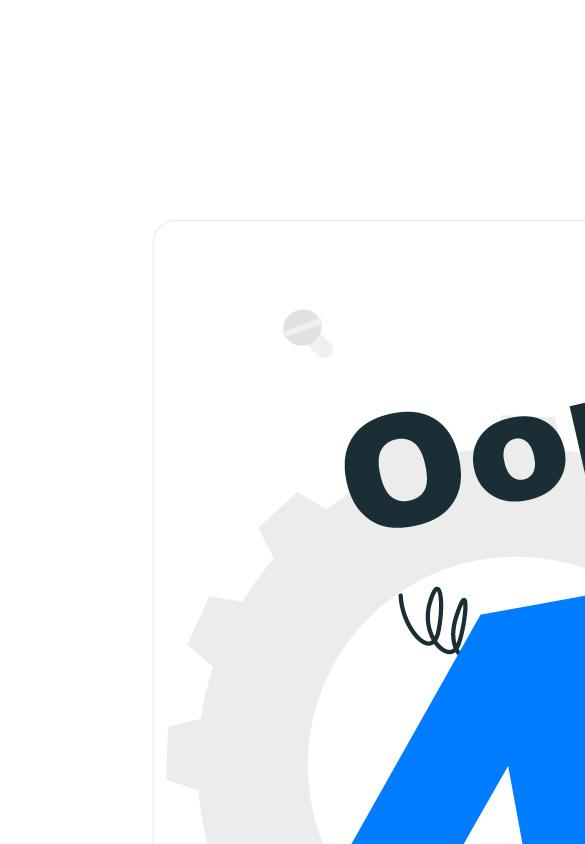
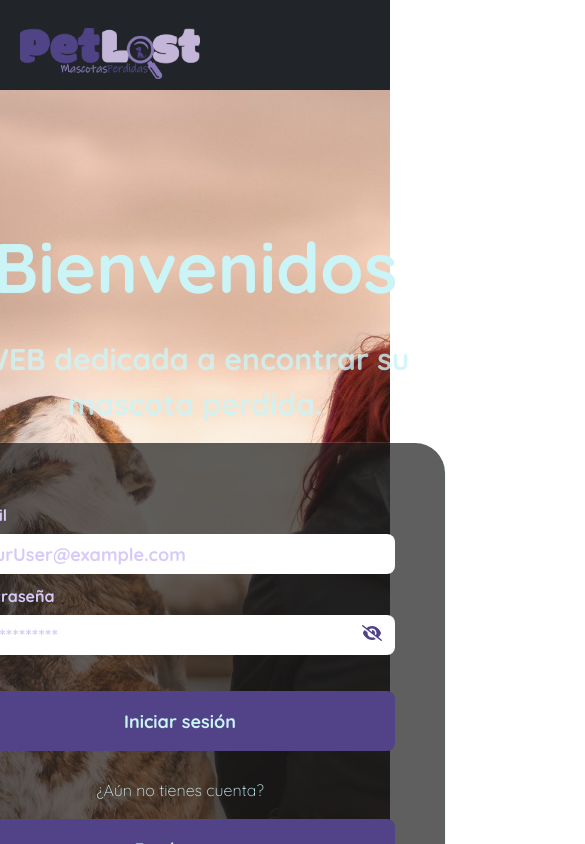
Before and after one commit to Dev-Joshua/Proyecto-Ciclo4, a React (Create React App) app in the folder frontend/: page / in a window 390 px wide. Shown: the top 844 px of the page, 585 px wide, since content can reach past the window. Built offline with nearby package versions, Linux system fonts and the light colour scheme.

Commit message:
termino de modificar la interfaz de login y register

```diff
--- a/frontend/package.json
+++ b/frontend/package.json
@@ -6,9 +6,11 @@
     "@fortawesome/fontawesome-svg-core": "^6.2.1",
     "@fortawesome/free-regular-svg-icons": "^6.2.1",
     "@fortawesome/free-solid-svg-icons": "^6.2.1",
+    "@fortawesome/react-fontawesome": "^0.2.0",
     "@testing-library/jest-dom": "^5.16.5",
     "@testing-library/react": "^13.4.0",
     "@testing-library/user-event": "^13.5.0",
+    "axios": "^1.1.3",
     "bootstrap": "^5.2.2",
     "react": "^18.2.0",
     "react-bootstrap": "^2.6.0",
--- a/frontend/src/App.js
+++ b/frontend/src/App.js
@@ -1,7 +1,6 @@
 // import logo from "./logo.svg";
 // import "./App.css";
 import "bootstrap/dist/css/bootstrap.min.css";
-import Login from "./components/login/login";
 import AppRouter from "./components/router/router";
 
 function App() {
--- a/frontend/src/components/login/login.css
+++ b/frontend/src/components/login/login.css
@@ -44,20 +44,21 @@ body {
   display: flex;
   flex-direction: column;
   min-height: 100%;
-  background-image: linear-gradient(0deg, rgb(0 0 0 / 57%), rgb(0 0 0 / 0%)),
-    url(../../assets/img/principal.jpg);
+  /* background-image: linear-gradient(0deg, rgb(0 0 0 / 57%), rgb(0 0 0 / 0%)),
+    url(../../assets/img/principal.jpg); */
+}
+main {
   background-size: cover;
   background-repeat: no-repeat;
   background-position: center;
 }
-
 .container-main {
-  height: 100vh;
   display: flex;
-  width: auto;
+  width: 100%;
   justify-content: space-evenly;
   align-items: center;
   column-gap: 20px;
+  padding: 20px;
 }
 
 .texto-login {
@@ -116,7 +117,7 @@ body {
 .texto-login h1 {
   color: var(--letter);
   font-weight: bold;
-  font-size: 90px;
+  font-size: 80px;
   text-align: center;
 }
 
@@ -131,7 +132,7 @@ body {
 }
 
 .login {
-  width: 560px;
+  width: 500px;
   background: var(--fondo-container);
   box-shadow: 0 0px 1px rgb(255 255 255), 0 2px 3px var(--letter);
   height: 476px;
@@ -161,7 +162,7 @@ form a {
 
 label {
   font-weight: bold;
-  margin-bottom: 10px;
+  margin-bottom: 2px;
   color: var(--label);
   font-size: 16px;
   text-align: left;
@@ -172,7 +173,6 @@ input {
   height: 40px;
   font-size: 18px;
   padding: 8px;
-  margin-bottom: 30px;
   color: var(--button);
   border: none;
 }
@@ -187,18 +187,9 @@ input::placeholder {
   display: flex;
   flex-direction: row-reverse;
   position: relative;
-  top: -60px;
+  top: -40px;
   right: -90%;
   width: 30px;
-}
-
-#toggle::before {
-  content: "\f06e";
-  font-family: fontAwesome;
-}
-
-#toggle.hide::before {
-  content: "\f070";
 }
 
 .button {
@@ -209,7 +200,7 @@ input::placeholder {
 .login h3 {
   color: var(--letter);
   text-align: center;
-  margin-top: 50px;
+  margin-top: 30px;
   font-weight: lighter;
   font-size: 16px;
 }
@@ -224,6 +215,7 @@ button {
   padding: 8px;
   cursor: pointer;
   border: none;
+  margin-top: 10px;
 }
 
 button a {
--- a/frontend/src/components/login/login.js
+++ b/frontend/src/components/login/login.js
@@ -2,20 +2,35 @@ import React from "react";
 import Navbar from "../navbar/navbar";
 // import { Button, Form, Container } from "react-bootstrap";
 import "./login.css";
+import Background from "../../assets/img/principal.jpg";
+
+import { FontAwesomeIcon } from "@fortawesome/react-fontawesome";
+import { faEyeSlash } from "@fortawesome/free-solid-svg-icons";
 // import Logo from "../../assets/logos/logo2.png";
 
 export default class login extends React.Component {
-  // constructor(props) {
-  //   super(props);
-  // }
+  constructor(props) {
+    super(props);
+    this.state = {};
+  }
+  showHide() {
+    const password = document.getElementById("password");
+    const toggle = document.getElementById("toggle");
+    if (password.type === "password") {
+      password.setAttribute("type", "text");
+      toggle.classList.add("hide");
+    } else {
+      password.setAttribute("type", "password");
+      toggle.classList.remove("hide");
+    }
+  }
   render() {
     return (
       <>
         <Navbar />
-        <main>
+        <main style={{ backgroundImage: `url(${Background})` }}>
           <section className="container-main">
             <section className="texto-login">
-              <img src="./logo2.png" alt="" />
               <h1 className="texto-login-ani">Bienvenidos</h1>
               <p>WEB dedicada a encontrar su mascota perdida.</p>
             </section>
@@ -37,13 +52,20 @@ export default class login extends React.Component {
                   id="password"
                   required
                 />
-                <div id="toggle"></div>
+                <div
+                  id="toggle"
+                  onClick={() => {
+                    this.showHide();
+                  }}
+                >
+                  <FontAwesomeIcon icon={faEyeSlash} />
+                </div>
                 <button type="submit">
                   <a href="../login/login.js">Iniciar sesión</a>
                 </button>
                 <h3>¿Aún no tienes cuenta?</h3>
                 <button>
-                  <a href="../register/register.js">Regístrate</a>
+                  <a href="../register">Regístrate</a>
                 </button>
               </form>
             </section>
--- a/frontend/src/components/navbar/navbar.js
+++ b/frontend/src/components/navbar/navbar.js
@@ -6,13 +6,14 @@ import Logo from "../../assets/logos/logo2.png";
 export default class navbar extends React.Component {
   constructor(props) {
     super(props);
+    this.state = {};
   }
   state = {};
   render() {
     return (
       <Navbar expand="lg" variant="light" bg="dark">
         <nav>
-          <a href="./login.js">
+          <a href="../login">
             <img src={Logo} alt="logo" />
           </a>
         </nav>
--- /dev/null
+++ b/frontend/src/components/register/register.css
@@ -0,0 +1,211 @@
+@import url("https://fonts.googleapis.com/css2?family=Quicksand:wght@300;400;500;600;700&display=swap");
+
+:root {
+  --label: #d6caf8;
+  --black: #000000;
+  --header: #0d1122;
+  --fondo-container: #1e1e1eb5;
+  --letter: #cbf4f7;
+  --white: #ffff;
+  --button: #524388;
+  --hover: #00eeff80;
+  /* --sm: 14px;
+  --md: 16px;
+  --lg: 20px; */
+}
+
+* {
+  padding: 0;
+  margin: 0;
+  box-sizing: border-box;
+  font-family: "Quicksand", sans-serif;
+  outline: none;
+}
+/*
+header {
+  position: absolute;
+  top: 0px;
+}
+
+header img {
+  width: 250px;
+  margin: 30px 50px 0px;
+}
+
+body {
+  background-image: linear-gradient(
+      0deg,
+      rgba(0, 0, 0, 0.5),
+      rgba(0, 0, 0, 0.5)
+    ),
+    url(../../assets/img/foto_fondo2.jpg);
+  background-size: cover;
+  background-repeat: no-repeat;
+  background-position: center;
+  width: 100%;
+  min-height: 100vh;
+} */
+
+main {
+  background-size: cover;
+  background-repeat: no-repeat;
+  background-position: center;
+  display: flex;
+  justify-content: center;
+  align-content: center;
+  flex-wrap: wrap;
+  flex-direction: column;
+  align-items: center;
+}
+
+.container-main {
+  margin: 115px 0px;
+}
+
+.icon-closed a {
+  position: relative;
+  top: -20px;
+  left: 260px;
+  font-size: 30px;
+  color: var(--label);
+}
+
+.register {
+  width: 560px;
+  background: var(--fondo-container);
+  box-shadow: 0 0px 1px rgb(255 255 255), 0 2px 3px var(--letter);
+  height: 750px;
+  width: 625px;
+  display: flex;
+  flex-direction: column;
+  justify-content: center;
+  border-radius: 30px;
+  text-transform: capitalize;
+  align-items: center;
+}
+
+form {
+  display: flex;
+  flex-direction: column;
+  padding: 10px;
+  margin-top: 20px;
+}
+
+.title {
+  margin-top: -20px;
+}
+
+.title h2 {
+  text-align: center;
+  color: var(--white);
+  font-size: 35px;
+  font-weight: bold;
+}
+
+label {
+  font-weight: bold;
+  color: var(--label);
+  font-size: 18px;
+}
+
+input {
+  border-radius: 8px;
+  height: 40px;
+  font-size: 18px;
+  padding: 8px;
+  margin-bottom: 10px;
+  color: var(--button);
+  border: none;
+  margin-top: 5px;
+  font-weight: bold;
+}
+
+input::placeholder {
+  color: var(--label);
+}
+
+.second-details {
+  display: grid;
+  grid-template-columns: 105px 395px;
+  grid-column-gap: 20px;
+  align-items: center;
+}
+
+button {
+  background-color: var(--button);
+  border-color: var(--letter);
+  border-radius: 8px;
+  height: 60px;
+  font-weight: bold;
+  font-size: 20px;
+  padding: 8px;
+  cursor: pointer;
+  border: none;
+}
+
+button a {
+  text-decoration: none;
+  color: var(--letter);
+}
+
+/* button:hover,
+a:hover {
+  background-color: var(--label);
+  animation: .1s ease-in;
+  color: #000000;
+} */
+
+/* -----------------Pie de Pagina --------------------*/
+.footer {
+  padding: 20px 0;
+  text-align: center;
+  position: absolute;
+  bottom: 0;
+  width: 100%;
+  display: flex;
+  justify-content: space-evenly;
+}
+
+.footer-logos-co img {
+  width: 70px;
+  height: 45px;
+  margin: 5px;
+}
+
+.copyright {
+  color: var(--letter);
+  font-size: 12px;
+  opacity: 0.3;
+}
+
+/* Responsive */
+@media (max-width: 920px) {
+  .container-main {
+    flex-direction: column;
+  }
+}
+
+@media (max-width: 620px) {
+  .texto-login h1 {
+    font-size: 70px;
+  }
+  .texto-login p {
+    font-size: 30px;
+  }
+  header img {
+    margin: 15px;
+    width: 220px;
+  }
+  .register {
+    width: 500px;
+  }
+  form {
+    width: 470px;
+  }
+  .second-details {
+    grid-template-columns: 85px 300px;
+  }
+  .icon-closed a {
+    left: 220px;
+  }
+}
--- a/frontend/src/components/register/register.js
+++ b/frontend/src/components/register/register.js
@@ -1,33 +1,33 @@
 import React from "react";
 import Navbar from "../navbar/navbar";
+import "./register.css";
+import Background from "../../assets/img/foto_fondo2.jpg";
 
-// import { FontAwesomeIcon } from "@fortawesome/react-fontawesome";
-// import { faCircleXmark } from "@fortawesome/free-regular-svg-icons";
+import { FontAwesomeIcon } from "@fortawesome/react-fontawesome";
+import { faCircleXmark } from "@fortawesome/free-regular-svg-icons";
 export default class register extends React.Component {
   constructor(props) {
     super(props);
+    this.state = {};
   }
-  state = {};
   render() {
     return (
       <>
         <Navbar />
-        <main>
+        <main style={{ backgroundImage: `url(${Background})` }}>
           <section class="container-main">
             <section class="register">
               <div class="icon-closed">
-                {/* <a href="../index.html">
-                  <img src={Closed} width="40px" height="40px" alt="cerrar">
-                </a> */}
-                {/* <FontAwesomeIcon icon={faCircleXmark} /> */}
+                <a href="../login">
+                  <FontAwesomeIcon icon={faCircleXmark} />
+                </a>
               </div>
               <div class="register-container">
                 <div class="title">
                   <h2>Crear cuenta</h2>
                 </div>
                 <form onsubmit="registerUser(event)">
-                  <div class="contact-details">
-                    <div>
+                  <div class="second-details">
                     <label for="">Nombre</label>
                     <input
                       id="name_input"
@@ -45,8 +45,7 @@ export default class register extends React.Component {
                       placeholder=""
                       required
                     />
-                    </div>
-                    <div>
+
                     <label class="last-name" for="">
                       Apellido
                     </label>
@@ -65,9 +64,6 @@ export default class register extends React.Component {
                       placeholder=""
                       required
                     />
-                    </div>
-                  </div>
-                  <div class="second-details">
                     <label for="">Dirección</label>
                     <input
                       id="address_input"
@@ -101,8 +97,8 @@ export default class register extends React.Component {
                       required
                     />
                   </div>
-                  <button type="submit">
-                    <a onclick="registerUser()">Registrarse</a>
+                  <button style={{ marginTop: 50 }} type="submit">
+                    <a href="../register/register.js">Registrarse</a>
                   </button>
                 </form>
               </div>
--- a/frontend/src/components/router/router.js
+++ b/frontend/src/components/router/router.js
@@ -4,18 +4,21 @@ import { BrowserRouter as Router, Route, Routes } from "react-router-dom";
 import Register from "../register/register";
 import Login from "../login/login";
 import Image from "../../assets/img/404.jpg";
+import Navbar from "../navbar/navbar";
 
 export default function AppRouter() {
   return (
     <Router>
       <Routes>
         <Route exact path="/login" element={<Login />} />
+        <Route exact path="/" element={<Login />} />
         <Route exact path="/register" element={<Register />} />
         <Route
           path="/*"
           element={
             <div>
-              <img src={Image} alt="404" />
+              <Navbar />
+              <img style={{ width: "100%" }} src={Image} alt="404" />
             </div>
           }
         />
```
Also changed, not shown: 1 other file (tests, documents, lock files or other folders). Lines whose indentation alone changed are shown as unchanged.
